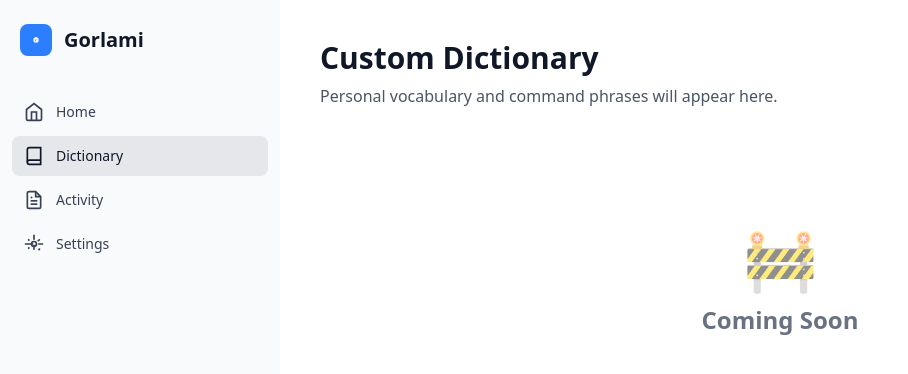
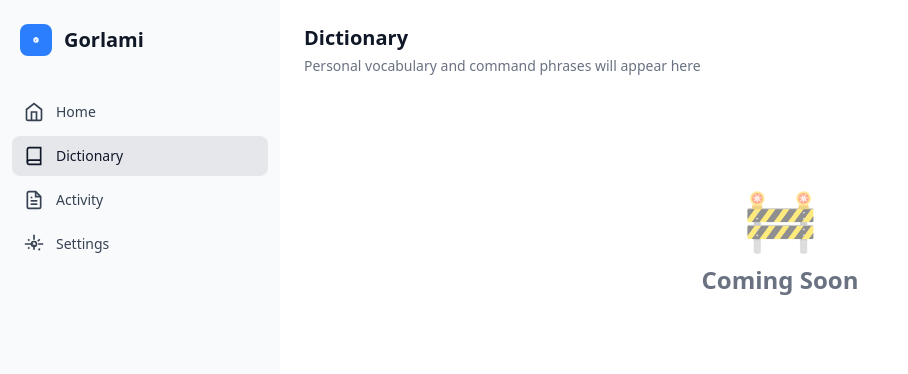
Before and after one commit to gorlami-ai/gorlami, a React (Vite) app in the folder app/: page /dictionary in a window 1280 px wide. Shown: the top 374 px of the page, without its empty margins (0-908 px from the left). Built offline with nearby package versions, Linux system fonts and the light colour scheme; the HTML template or start-up script is replaced by a standard one.

Commit message:
feat: better theme

```diff
--- a/app/src/pages/Activity.tsx
+++ b/app/src/pages/Activity.tsx
@@ -1,10 +1,10 @@
 
 export function Activity() {
   return (
-    <div className="p-10 min-h-screen bg-white">
-      <div className="mb-10">
-        <h1 className="text-3xl font-bold text-gray-900 mb-2">Activity History</h1>
-        <p className="text-gray-600 text-base">View and manage your past activity sessions.</p>
+    <div className="p-6 min-h-screen bg-white">
+      <div className="mb-8">
+        <h1 className="text-xl font-semibold text-gray-900">Activity</h1>
+        <p className="text-gray-500 text-sm mt-1">View and manage your past activity sessions</p>
       </div>
       <div className="flex items-center justify-center py-20">
         <div className="text-center">
--- a/app/src/pages/Dashboard.tsx
+++ b/app/src/pages/Dashboard.tsx
@@ -1,7 +1,7 @@
 
 export function Dashboard() {
   return (
-    <div className="p-10 min-h-screen bg-white flex items-center justify-center">
+    <div className="p-6 min-h-screen bg-white flex items-center justify-center">
       <div className="text-center max-w-3xl mx-auto">
         <h1 className="text-4xl md:text-5xl font-bold text-gray-900 mb-6 leading-tight">
           Hold <kbd className="inline-block px-2 py-1 text-sm font-mono bg-gray-100 border border-gray-300 rounded text-gray-700">⌘</kbd>+<kbd className="inline-block px-2 py-1 text-sm font-mono bg-gray-100 border border-gray-300 rounded text-gray-700">Ctrl</kbd>+<kbd className="inline-block px-2 py-1 text-sm font-mono bg-gray-100 border border-gray-300 rounded text-gray-700">Space</kbd> to start recording!
--- a/app/src/pages/Dictionary.tsx
+++ b/app/src/pages/Dictionary.tsx
@@ -1,10 +1,10 @@
 
 export function Dictionary() {
   return (
-    <div className="p-10 min-h-screen bg-white">
-      <div className="mb-10">
-        <h1 className="text-3xl font-bold text-gray-900 mb-2">Custom Dictionary</h1>
-        <p className="text-gray-600 text-base">Personal vocabulary and command phrases will appear here.</p>
+    <div className="p-6 min-h-screen bg-white">
+      <div className="mb-8">
+        <h1 className="text-xl font-semibold text-gray-900">Dictionary</h1>
+        <p className="text-gray-500 text-sm mt-1">Personal vocabulary and command phrases will appear here</p>
       </div>
       <div className="flex items-center justify-center py-20">
         <div className="text-center">
--- a/app/src/pages/Settings.tsx
+++ b/app/src/pages/Settings.tsx
@@ -241,10 +241,10 @@ export function Settings() {
   }
 
   return (
-    <div className="p-10 bg-white min-h-screen scrollbar-thin">
-      <div className="mb-10">
-        <h1 className="text-gray-900 mb-2 text-3xl font-bold">Settings</h1>
-        <p className="text-gray-600 text-base">Configure your voice assistant settings</p>
+    <div className="p-6 bg-white min-h-screen scrollbar-thin">
+      <div className="mb-8">
+        <h1 className="text-gray-900 text-xl font-semibold">Settings</h1>
+        <p className="text-gray-500 text-sm mt-1">Configure your voice assistant settings</p>
       </div>
 
       <div className="max-w-4xl mx-auto">
```
